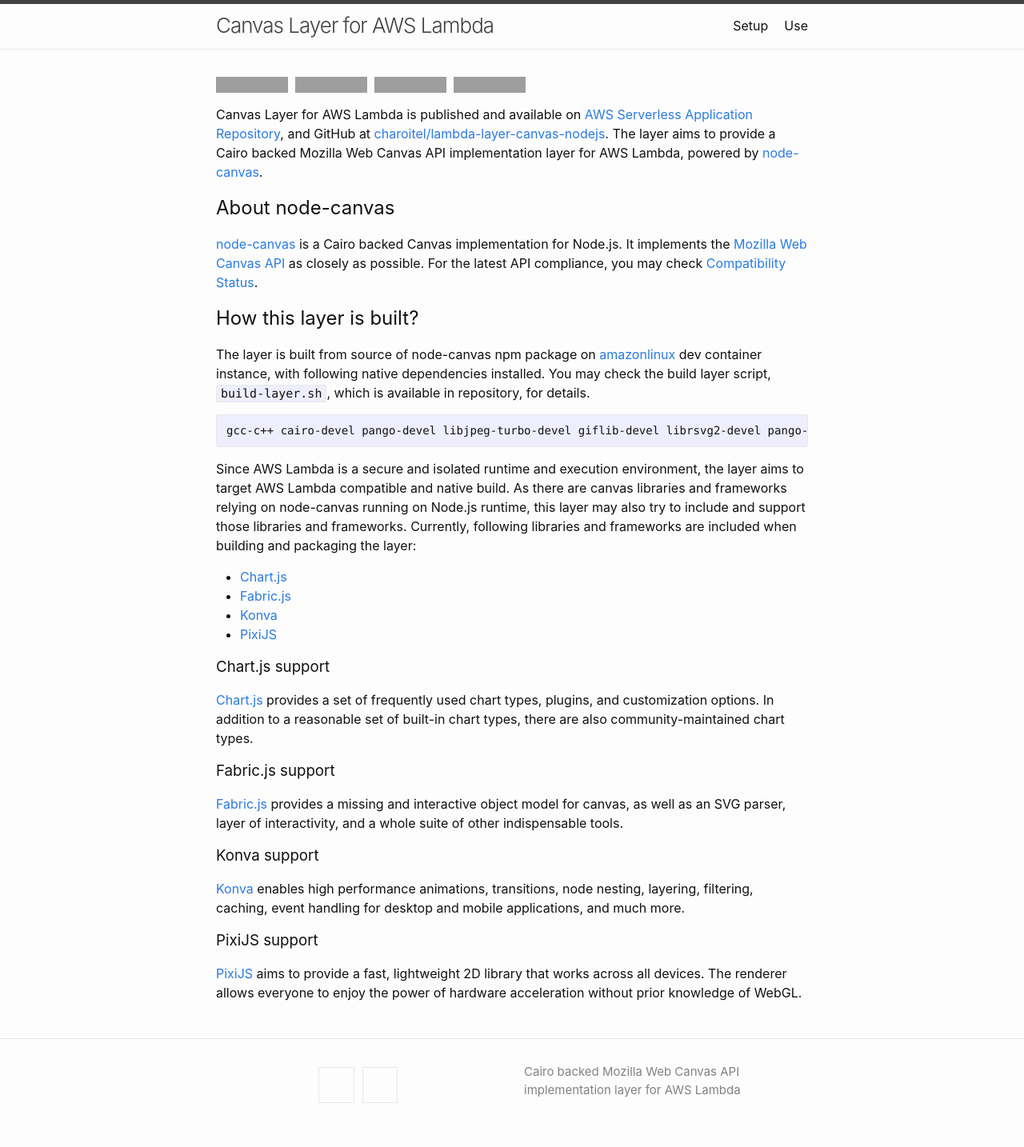
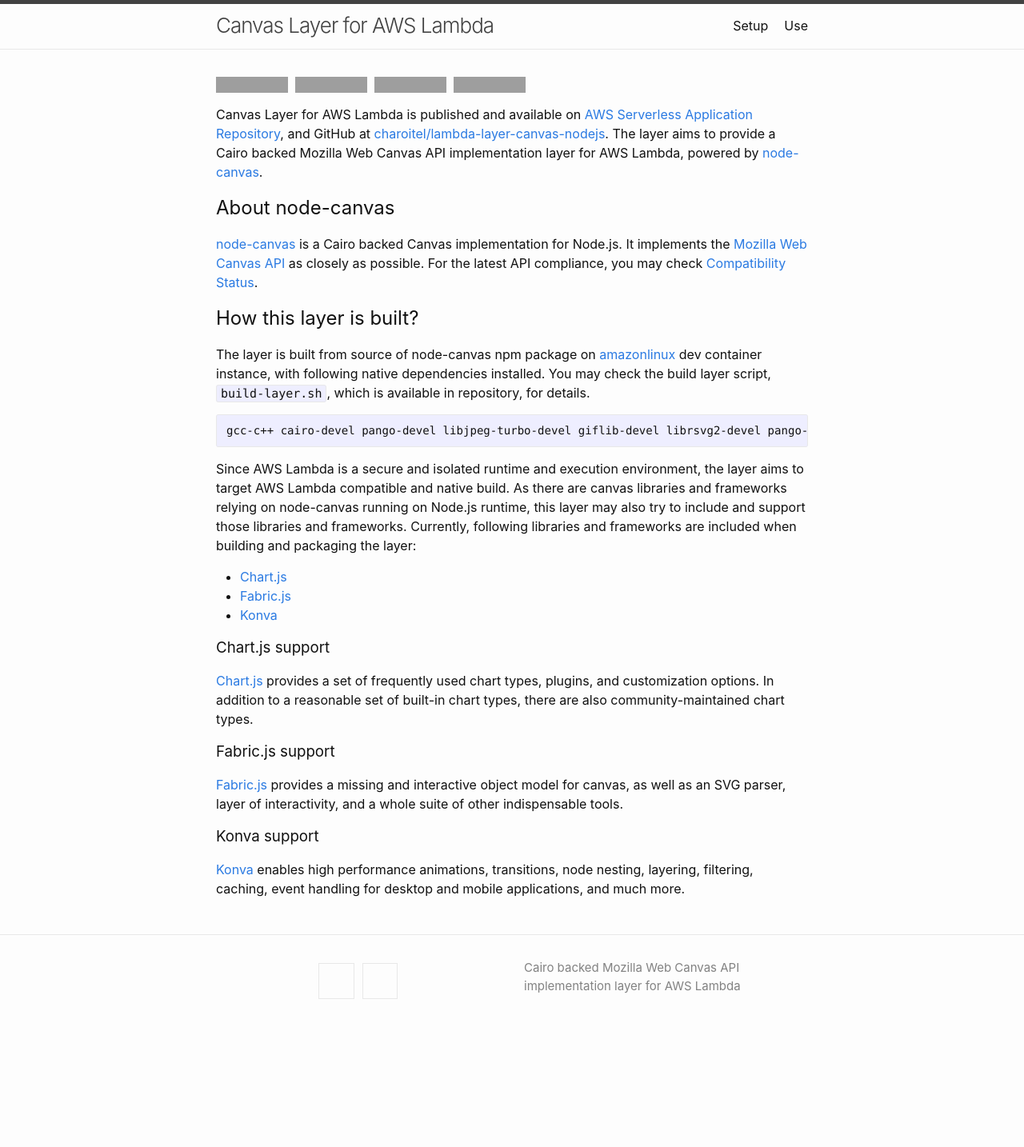
Before and after one commit to charoitel/lambda-layer-canvas-nodejs, a Jekyll site: the page built from docs/index.md, in a window 1280 px wide. Shown: the whole page at 80% size. Built offline with Jekyll 4.4.1, drawn with Linux system fonts in a browser that asks for light colours; after the commit the page ends 1304 px from its top, so only the background shows below that; grey boxes are pictures that could not be loaded.

Commit message:
Update docs

```diff
--- a/docs/index.md
+++ b/docs/index.md
@@ -23,7 +23,6 @@
 - [Chart.js](#chartjs-support)
 - [Fabric.js](#fabricjs-support)
 - [Konva](#konva-support)
-- [PixiJS](#pixijs-support)
 
 ### Chart.js support
 
@@ -36,7 +35,3 @@
 ### Konva support
 
 [Konva](https://github.com/konvajs/konva) enables high performance animations, transitions, node nesting, layering, filtering, caching, event handling for desktop and mobile applications, and much more.
-
-### PixiJS support
-
-[PixiJS](https://github.com/pixijs/pixijs) aims to provide a fast, lightweight 2D library that works across all devices. The renderer allows everyone to enjoy the power of hardware acceleration without prior knowledge of WebGL.
```
